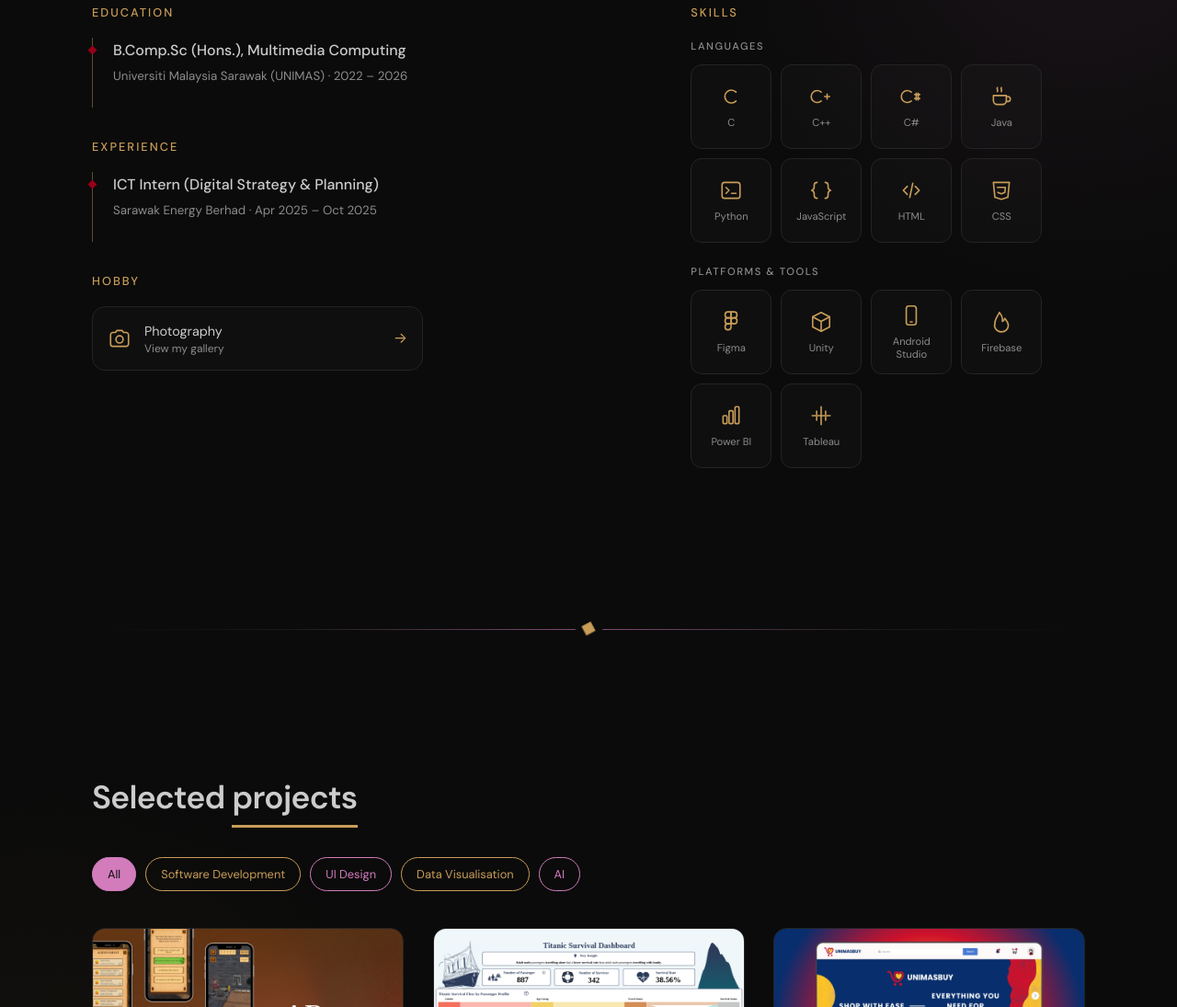
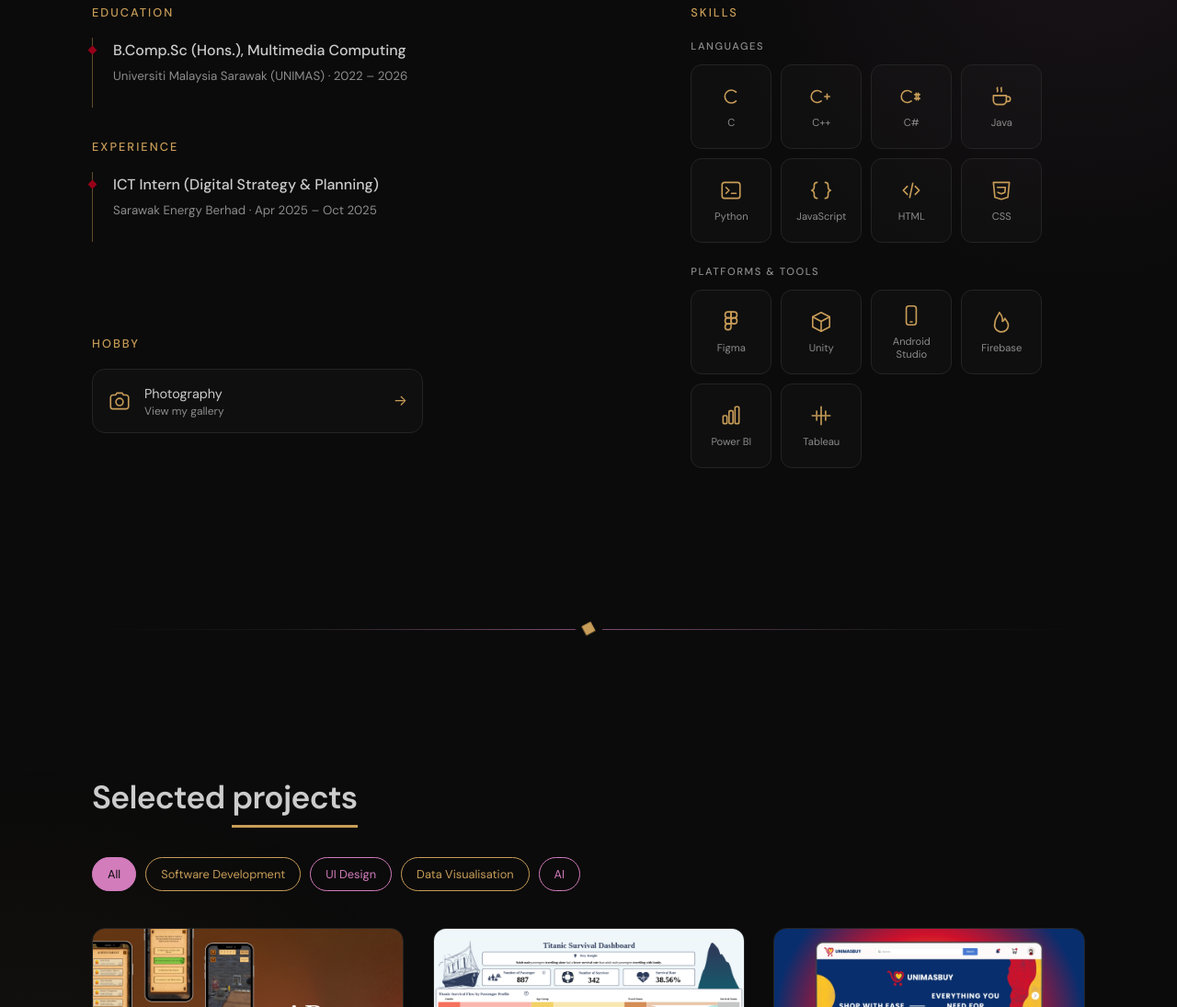
Before and after one commit to xinyijong/portfolio, a plain HTML site: page index.html in a window 1280 px wide. Shown: the part 1161-2256 px from the top of the page at 92% size. Drawn offline with Linux system fonts and the light colour scheme.

Commit message:
Update style.css

```diff
--- a/style.css
+++ b/style.css
@@ -2588,7 +2588,7 @@ section.in .cards .card.st {
     }
 
 .about .hobby-block {
-    margin-top: 32px; /* same gap as Education / Experience */
+    margin-top: 100px; /* same gap as Education / Experience */
     margin-bottom: 8px;
 }
 
```
